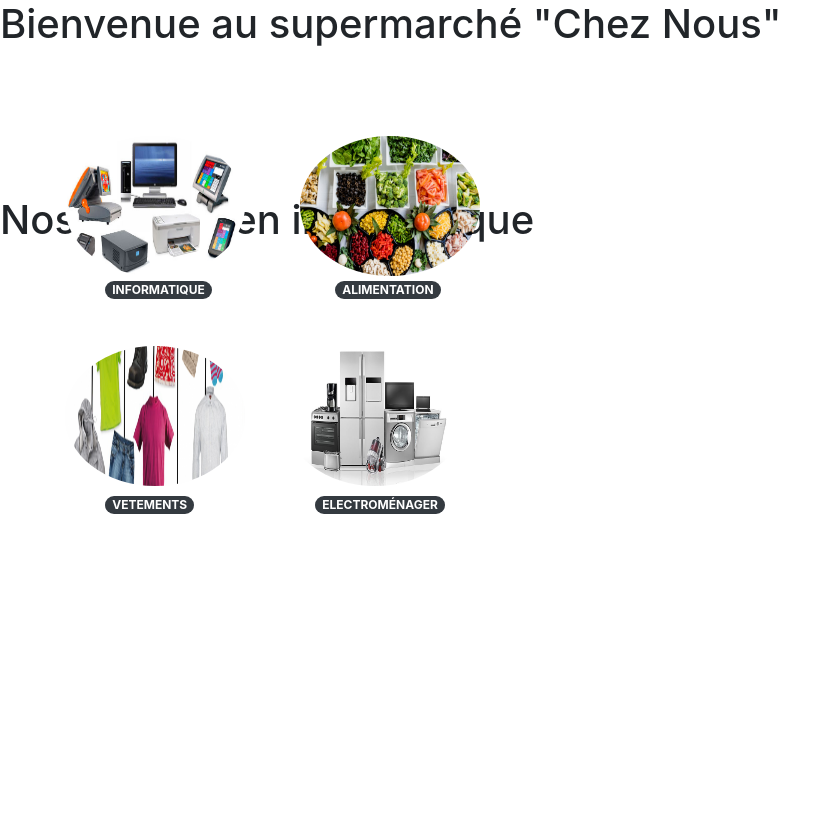
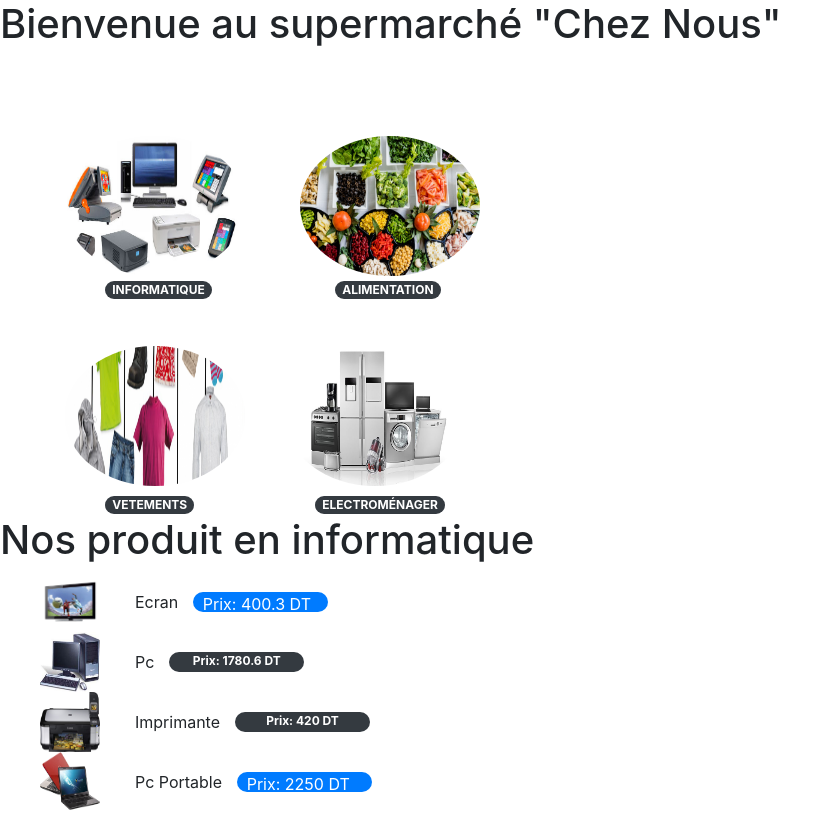
Before and after one commit to raouia19ben/projetraouiaben1, an Angular app: page / in a window 1280 px wide. Shown: the whole page, without its empty margins (0-838 px from the left). Before the commit the page ends 800 px from the top, so only its background shows below. Built offline with nearby package versions, Linux system fonts and the light colour scheme.

Commit message:
compsant listmateriel ajoute

```diff
--- a/src/app/compsant/accueil/accueil.component.ts
+++ b/src/app/compsant/accueil/accueil.component.ts
@@ -13,7 +13,7 @@ export class AccueilComponent implements OnInit {
     {nom:'vetements', image:'assets/Images/habits.png'},
     {nom:'electroménager', image:'assets/Images/electromenager.jpg'}
     ]
-    lien:string="rao-listmateriel";
+
   constructor() { }
 
   ngOnInit(): void {
--- a/src/app/compsant/informatique/listmateriel/listmateriel.component.css
+++ b/src/app/compsant/informatique/listmateriel/listmateriel.component.css
@@ -1 +1,7 @@
 img{width: 60px;height: 60px;}
+ul{list-style-type: georgian;position: relative;top:650px;}
+li{display:flex;}
+h1{position: relative;top:320px}
+ul{position: relative;top:320px}
+span{width:135px;height:20px;position: relative;top:20px;left:50px}
+.c{position:relative;;top:18px;left:35px}
--- a/src/app/compsant/informatique/listmateriel/listmateriel.component.html
+++ b/src/app/compsant/informatique/listmateriel/listmateriel.component.html
@@ -1 +1,18 @@
 <h1>Nos produit en informatique</h1>
+<ul>
+    <ng-container *ngFor="let t of materiels;index as i ">
+    <li *ngIf="materiels[i].quantite>0">
+        <img [src]="materiels[i].photo">
+        <p [ngClass]="'c'"> {{materiels[i].libelle|titlecase}}</p>
+
+    <span [ngClass]="{'badge badge-primary ':materiels[i].hautGamme==true,'badge badge-dark':materiels[i].hautGamme==false,'badge-pill':materiels[i].hautGamme==true||materiels[i].hautGamme==false}">
+
+
+
+    Prix: {{materiels[i].prix}} DT
+<p [ngClass]="{' fa fa-thumbs-up de font-awesome':materiels[i].hautGamme==true}"></p>
+
+</span>
+    </li>
+    </ng-container>
+   </ul>
```
